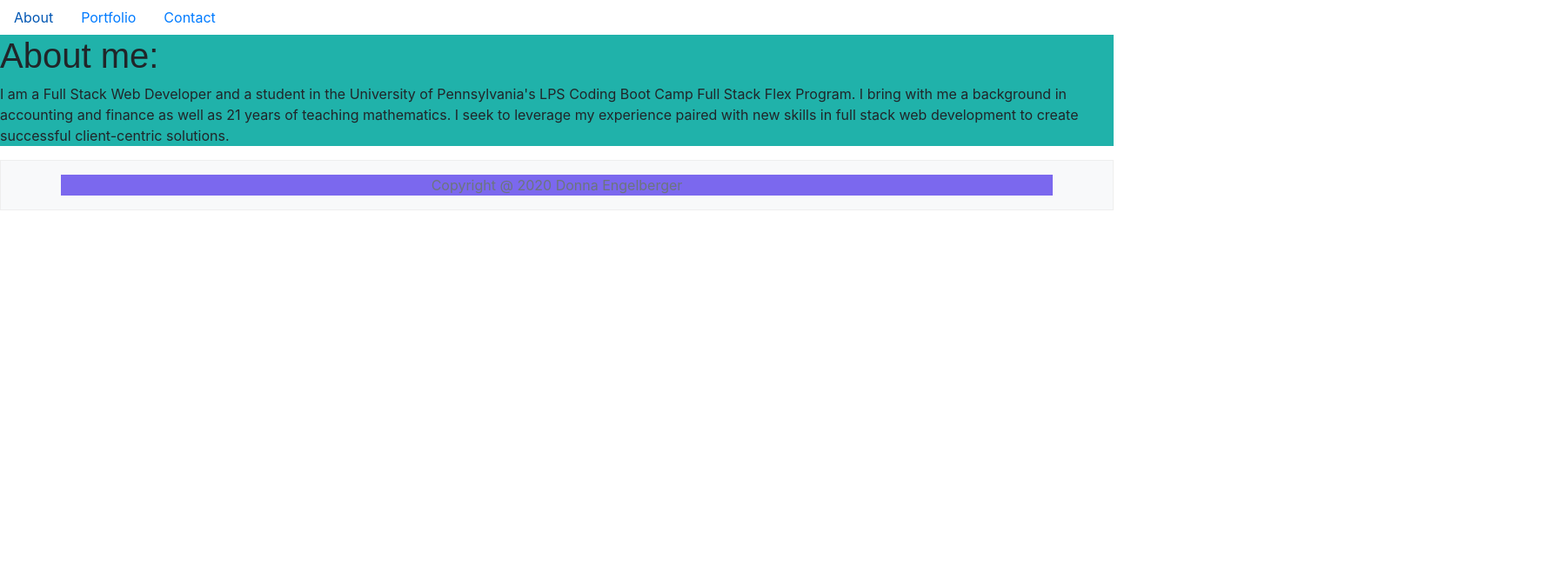
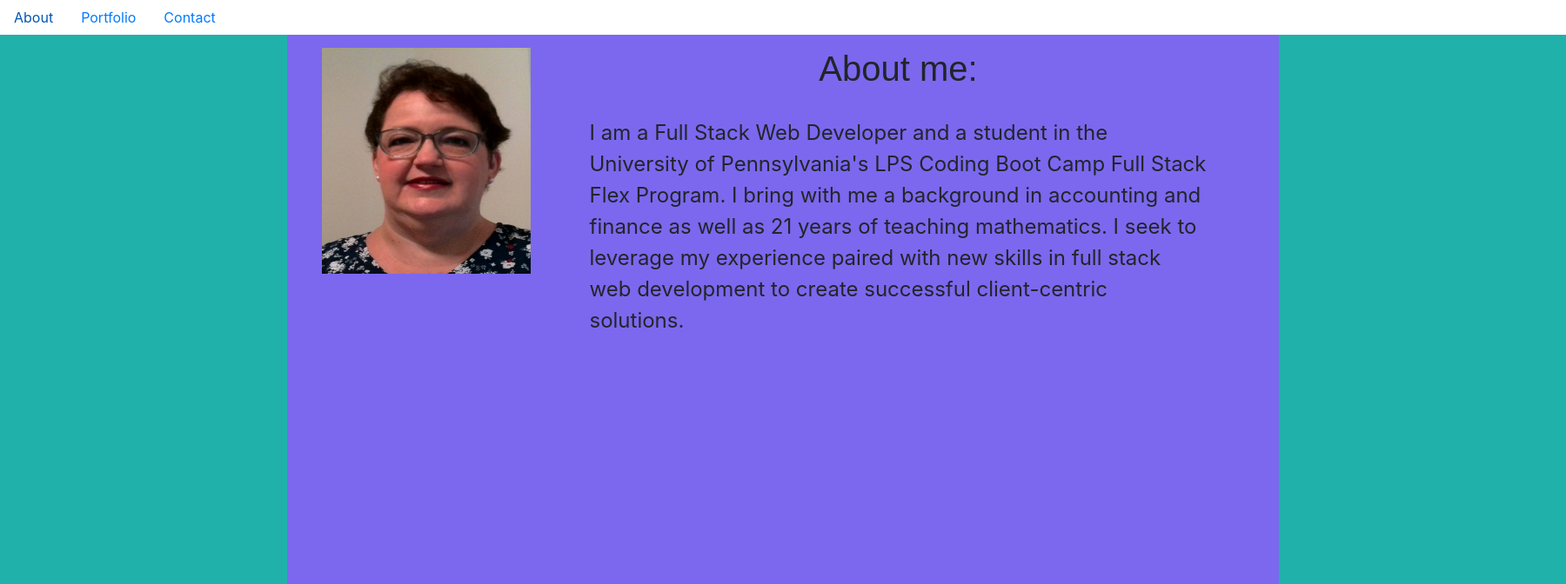
Before and after one commit to Dengelberger/ReactPortfolio, a React (Create React App) app: page / in a window 1280 px wide. Shown: the top 672 px of the page at 87% size, 1800 px wide, since content can reach past the window. Built offline with nearby package versions, Linux system fonts and the light colour scheme; a web font is replaced by a local one.

Commit message:
Styling changes and added contact form

```diff
--- a/public/index.html
+++ b/public/index.html
@@ -6,7 +6,7 @@
     <meta name="theme-color" content="#000000">
     <link rel="manifest" href="%PUBLIC_URL%/manifest.json">
     <link rel="shortcut icon" href="%PUBLIC_URL%/favicon.ico">
-    <title>React Books</title>
+    <title>My Portfolio</title>
     <link rel="stylesheet" href="https://cdnjs.cloudflare.com/ajax/libs/bootswatch/4.0.0/journal/bootstrap.min.css"/>
   </head>
   <body>
--- a/src/App.css
+++ b/src/App.css
@@ -1,3 +1,10 @@
-body {
-  background-color: teal;
+.whole {
+  background-color: lightseagreen;
+  width: 1800px;
+  height: 900px;
 }
+
+.section {
+  width: 100%;
+  height: 90%;
+}
--- a/src/App.js
+++ b/src/App.js
@@ -10,9 +10,9 @@ import "./App.css"
 function App() {
   return (
     <BrowserRouter>
-      <div>
+      <div className="whole">
         <Header />
-        <Switch>
+        <Switch className="section">
           <Route exact path={["/", "/About"]} component={About} />
           <Route path="/Portfolio" component={Portfolio} />
           <Route path="/Contact" component={Contact} />
--- a/src/components/About/About.css
+++ b/src/components/About/About.css
@@ -1,3 +1,8 @@
-main {
-    background-color: lightseagreen;
+.main {
+    padding-top: 15px;
+    padding-bottom: 15px;
 }
+
+p {
+    font-size: 24px;
+}
--- a/src/components/About/About.js
+++ b/src/components/About/About.js
@@ -1,14 +1,27 @@
 import React from "react";
+import { Container, Row, Col } from "reactstrap";
 import "./About.css"
 
 function About() {
-    return (
-      <main>
-          <h1>About me:</h1>
-          <p>I am a Full Stack Web Developer and a student in the University of Pennsylvania's LPS Coding Boot Camp Full Stack Flex Program. I bring with me a background in accounting and finance as well as 21 years of teaching mathematics. I seek to leverage my experience paired with new skills in full stack web development to create successful client-centric solutions.</p>
-      </main>
-    )
+  return (
+    <Container className="main" style={{align: "center", width: "100%", height: "90%"}}>
+      <Row style={{align: "center", width: "100%", height: "90%", marginLeft: "10px"}}>
+      <Col xs="3">
+      <img src=".../../assets/MyBioPic2.jpg" class="img-rounded" alt="My Photo" width="240" height="260">
+      </img>
+      </Col>
+        <Col xs="auto"></Col>
+        <Col xs="8">
+        <h1>About me:</h1>
+         <br></br>
+          <p>
+        I am a Full Stack Web Developer and a student in the University of Pennsylvania's LPS Coding Boot Camp Full Stack Flex Program. I bring with me a background in accounting and finance as well as 21 years of teaching mathematics. I seek to leverage my experience paired with new skills in full stack web development to create successful client-centric solutions.
+      </p>
+      </Col>
+      </Row>
+    </Container>
+  )
 
-    }
+}
 
-    export default About;
+export default About;
--- a/src/components/Contact/Contact.css
+++ b/src/components/Contact/Contact.css
@@ -1,3 +1,5 @@
-.form {
-    background-color: blue;
+
+.contactForm h1 {
+    text-align: left;
+    font-size: 20px;
 }
--- a/src/components/Contact/Contact.js
+++ b/src/components/Contact/Contact.js
@@ -1,13 +1,29 @@
 import React from "react";
+import { Button, Form, FormGroup, Label, Input } from 'reactstrap';
 import "./Contact.css"
 
 function Contact() {
-    return (
-        <div className ="form">
-      <h1>This is where my contact form will be for people to leave me a message. This form will have its own page.</h1>
-      </div>
-    )
+  return (
+    <div className="container">
+    <Form className="contactForm">
+      <h1>Please complete this form to send a message to my e-mail.</h1>
+      <FormGroup>
+        <Label for="contactEmail">Email</Label>
+        <Input type="email" name="email" id="contactEmail" placeholder="email" />
+      </FormGroup>
+      <FormGroup>
+        <Label for="contactPassword">Password</Label>
+        <Input type="password" name="password" id="contactPassword" placeholder="password" />
+      </FormGroup>
+      <FormGroup>
+        <Label for="contactText">Text Area</Label>
+        <Input type="textarea" name="text" id="contactText" />
+      </FormGroup>
+      <Button>Submit</Button>
+    </Form>
+    </div>
+  )
 
-    }
+}
 
-    export default Contact;
+export default Contact;
--- a/src/components/Portfolio/Portfolio.css
+++ b/src/components/Portfolio/Portfolio.css
@@ -1,3 +1,7 @@
 .container {
     background-color: mediumslateblue;
 }
+
+h1 {
+    text-align: center;
+}
--- a/src/components/Portfolio/Portfolio.js
+++ b/src/components/Portfolio/Portfolio.js
@@ -11,8 +11,8 @@ class Portfolio extends Component {
 
   render() {
     return (
-        <div class="container">
-      <h1>My Group Projects</h1>
+        <div className="container">
+      <h1>My Projects</h1>
       <Row>
       {this.state.project.map(project => <ProjectCard
         key={project.id}
@@ -26,6 +26,8 @@ class Portfolio extends Component {
         description={project.description}
         type={project.type} />)}
       </Row>
+      <br></br>
+      <Row></Row>
       </div>
     )
       };
--- a/src/components/ProjectCard/ProjectCard.js
+++ b/src/components/ProjectCard/ProjectCard.js
@@ -6,7 +6,7 @@ import {
 
 const ProjectCard = (props) => {
   return (
-      <Card className="col-md-4">
+      <Card className="col-sm-4" style={{marginTop: "10px", marginBottom: "10px"}}>
         <CardImg top src={props.image} alt={props.alt} />
         <CardBody>
           <CardTitle tag="h5">{props.name}</CardTitle>
```
Also changed, not shown: 1 other file (tests, documents, lock files or other folders).
